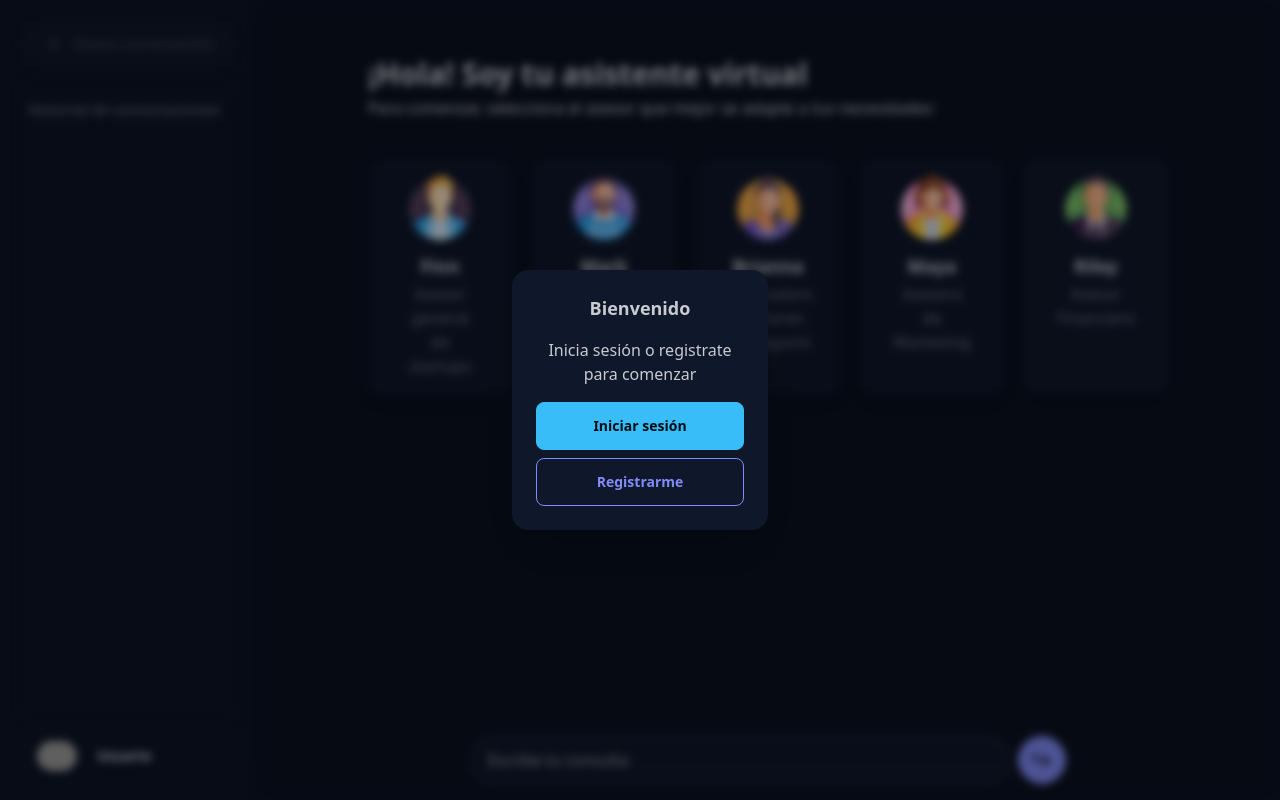
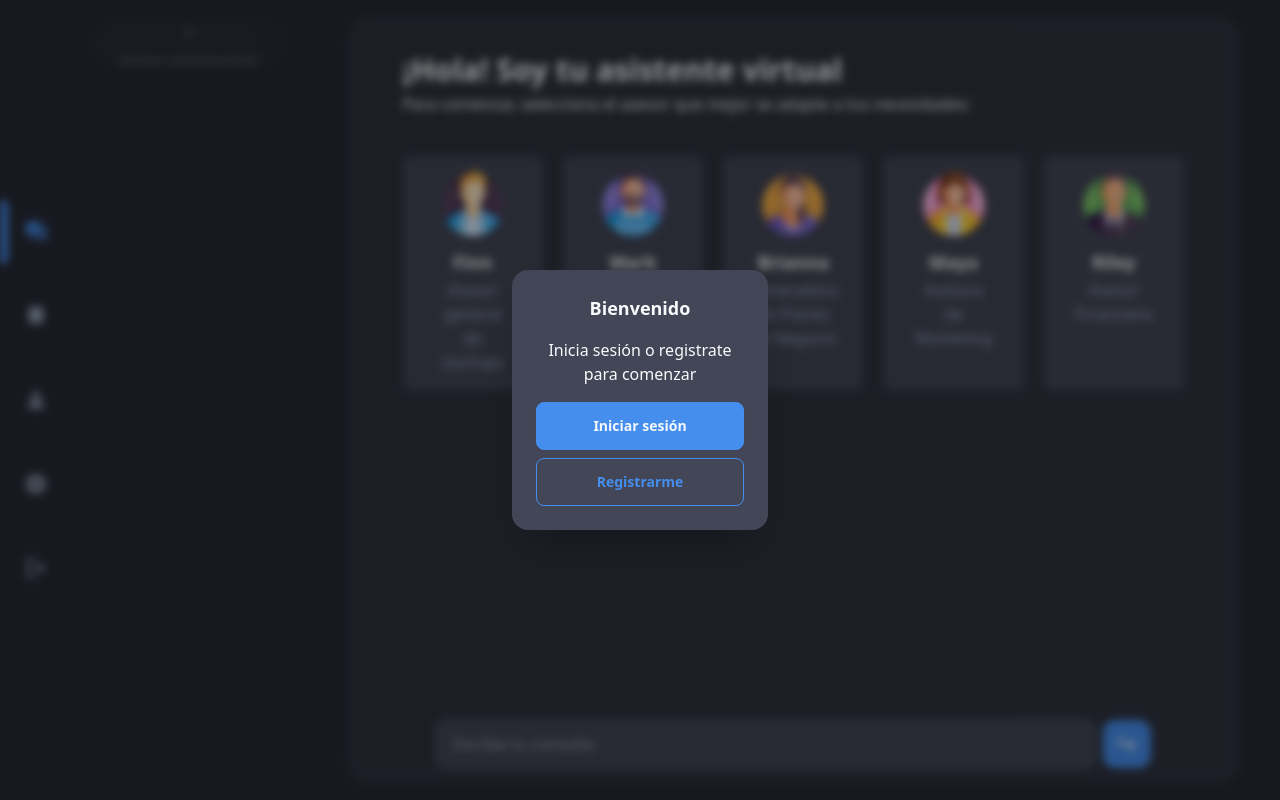
Before and after one commit to martinxanton/Frontend_StartGuide, a React (Vite) app: page / in a window 1280 px wide. Built offline with nearby package versions, Linux system fonts and the light colour scheme; grey boxes are pictures that could not be loaded.

Commit message:
chore: Update theme names and styles in Chat components

```diff
--- a/index.html
+++ b/index.html
@@ -1,11 +1,30 @@
 <!doctype html>
-<html data-theme="night" lang="es" style="scrollbar-gutter: auto;">
+<html data-theme="myDark" lang="es" style="scrollbar-gutter: auto;">
   <head>
     <meta charset="UTF-8" />
     <link rel="icon" type="image/svg+xml" href="/logo.svg" />
     <meta name="viewport" content="width=device-width, initial-scale=1.0" />
     <title>Chatbot</title>
-    <link rel="stylesheet" href="https://fonts.googleapis.com/css2?family=Material+Symbols+Rounded:opsz,wght,FILL,GRAD@24,400,0,0" />
+    <link rel="stylesheet" href="https://fonts.googleapis.com/css2?family=Material+Symbols+Rounded:opsz,wght,FILL,GRAD@20..48,100..700,0..1,-50..200" />
+    <style>
+      .material-symbols-rounded {
+        font-variation-settings:
+        'FILL' 1,
+        'wght' 400,
+        'GRAD' 0,
+        'opsz' 24
+      }
+      .material-symbols-rounded-outlined {
+        font-family: 'Material Symbols Rounded';
+        font-size: 24px;
+        font-variation-settings:
+        'FILL' 0,
+        'wght' 400,
+        'GRAD' 0,
+        'opsz' 24
+      }
+      </style>
+
   </head>
   <body>
     <div id="root"></div>
--- a/src/components/ChatHistory.jsx
+++ b/src/components/ChatHistory.jsx
@@ -1,41 +1,79 @@
-import React from "react";
+import { React, useRef, useEffect } from "react";
 import ReactMarkdown from "react-markdown";
 
-const ChatHistory = ({ messages }) => {
+const ChatHistory = ({ messages, botId }) => {
+  const endOfListRef = useRef(null);
+  useEffect(() => {
+    // Desplaza el contenedor hasta el final cuando los items cambian
+    endOfListRef.current?.scrollIntoView({ behavior: "smooth" });
+  }, [messages]);
+
+  let img =
+    "https://img.daisyui.com/images/stock/photo-1534528741775-53994a69daeb.jpg";
+
+  if (botId == 1) {
+    img = "src/assets/finn.png";
+  } else if (botId == 2) {
+    img = "src/assets/mark.png";
+  } else if (botId == 3) {
+    img = "src/assets/brianna.png";
+  } else if (botId == 4) {
+    img = "src/assets/maya.png";
+  } else if (botId == 5) {
+    img = "src/assets/riley.png";
+  }
+
   return (
-    <div className="flex-grow overflow-auto p-4 mb-4">
+    <div className="flex-grow p-4 overflow-auto">
       {messages.map((msg, index) =>
         msg.role === "user" ? (
           <div
             key={index}
             className={`flex gap-5 py-2 pr-3 chat-end justify-end`}
           >
-            <div className={`chat-bubble chat-bubble-secondary`}>
+            <div
+              className={`rounded-l-3xl rounded-tr-3xl rounded-br-sm bg-primary p-6`}
+            >
               <ReactMarkdown>{msg.parts[0].text}</ReactMarkdown>
             </div>
           </div>
-        ) : msg.role === "bot" || msg.role === "model"  ? (
+        ) : msg.role === "bot" || msg.role === "model" ? (
           <div
             key={index}
             className={`flex gap-5 py-2 pr-3 chat-start justify-start`}
           >
             <div className="chat-image avatar">
               <div className="w-10 rounded-full">
-                <img
-                  alt="Tailwind CSS chat bubble component"
-                  src="https://img.daisyui.com/images/stock/photo-1534528741775-53994a69daeb.jpg"
-                />
+                <img alt="Tailwind CSS chat bubble component" src={img} />
               </div>
             </div>
-            <div className={`chat-bubble`}>
-              {msg.loading ? (
-                <span className="loading loading-dots loading-sm"></span>
-              ) : null}
-              <ReactMarkdown>{msg.parts[0].text}</ReactMarkdown>
+            <div
+              className={`rounded-r-3xl rounded-tl-3xl rounded-bl-sm bg-base-100 p-6 w-3/4 flex flex-col gap-5`}
+            >
+              <div className="flex gap-3 justify-end items-center">
+                <span className="material-symbols-rounded-outlined cursor-pointer text-xl" onClick={() => {}}>
+                  favorite
+                </span>
+              </div>
+              <div>
+                {msg.loading ? (
+                  <span className="loading loading-dots loading-sm"></span>
+                ) : null}
+                <ReactMarkdown>{msg.parts[0].text}</ReactMarkdown>
+              </div>
+              <div className="flex gap-5 pt-2">
+                <span className="material-symbols-rounded-outlined m-0 p-0 cursor-pointer text-xl">
+                  thumb_up
+                </span>
+                <span className="material-symbols-rounded-outlined m-0 p-0 cursor-pointer text-xl">
+                  thumb_down
+                </span>
+              </div>
             </div>
           </div>
         ) : null
       )}
+      <div ref={endOfListRef}></div>
     </div>
   );
 };
--- a/src/components/ChatNew.jsx
+++ b/src/components/ChatNew.jsx
@@ -77,15 +77,9 @@ const ChatNew = ({ handleSetCurrentMessage, handleBotId }) => {
 
   const [selectedPersonality, setSelectedPersonality] = useState(null);
 
-  const [theme, setTheme] = useState("night");
-
-  useEffect(() => {
-    const div = document.getElementById("theme-id");
-    div.setAttribute("data-theme", theme);
-  }, [theme]);
 
   return (
-    <div className="flex-grow flex flex-col pt-10 gap-10 px-24">
+    <div className="flex-grow flex flex-col pt-4 gap-10 px-14">
       {!selectedPersonality ? (
         <>
           <div className="flex flex-col gap-1">
@@ -97,11 +91,11 @@ const ChatNew = ({ handleSetCurrentMessage, handleBotId }) => {
               necesidades:
             </p>
           </div>
-          <div className="grid xl:grid-cols-5 lg:grid-cols-3 sm:grid-cols-2 gap-5">
+          <div className="grid xl:grid-cols-5 lg:grid-cols-3 sm:grid-cols-2 gap-5 ">
             {personality.map((person, index) => (
               <div
                 key={index}
-                className="lg:tooltip"
+                className="lg:tooltip "
                 data-tip={person.description}
               >
                 <div
@@ -111,7 +105,7 @@ const ChatNew = ({ handleSetCurrentMessage, handleBotId }) => {
                     handleBotId(index + 1);
                     console.log("botId " + (index + 1));
                   }}
-                  className="group py-8 px-8 flex flex-col drop-shadow-md cursor-pointer bg-base-100 hover:bg-secondary rounded-xl shadow-lg sm:py-4 sm:flex justify-top items-center gap-3 min-h-full"
+                  className="group py-8 px-8 flex flex-col drop-shadow-none cursor-pointer bg-base-100 hover:bg-secondary rounded-lg sm:py-4 sm:flex justify-top items-center gap-3 min-h-full"
                 >
                   <img
                     className="block mx-auto h-16 sm:mx-0 sm:shrink-0"
@@ -123,7 +117,7 @@ const ChatNew = ({ handleSetCurrentMessage, handleBotId }) => {
                       <p className="text-lg text-base-content group-hover:text-white font-semibold">
                         {person.name}
                       </p>
-                      <p className="text-slate-500 group-hover:text-white font-normal">
+                      <p className="text-slate-400 group-hover:text-white font-normal">
                         {person.role}
                       </p>
                     </div>
@@ -148,11 +142,11 @@ const ChatNew = ({ handleSetCurrentMessage, handleBotId }) => {
             </div>
           </div>
 
-          <div className="flex flex-col gap-2 mt-4">
+          <div className="grid grid-cols-2 gap-2 mt-4">
             {selectedPersonality.questions.map((question, index) => (
               <button
                 key={index}
-                className="btn btn-secondary py-2 px-4 text-white rounded-md"
+                className=" h-16 btn btn-secondary text-white"
                 onClick={() => handleSetCurrentMessage(question)}
               >
                 {question}
--- a/src/components/ModalSetting.jsx
+++ b/src/components/ModalSetting.jsx
@@ -3,14 +3,14 @@ import { useState, useEffect } from "react";
 
 const ModalSetting = () => {
 
-  const [theme, setTheme] = useState("night");
+  const [theme, setTheme] = useState("myDark");
 
   useEffect(() => {
     document.documentElement.setAttribute("data-theme", theme);
   }, [theme]);
 
   const handleThemeChange = (e) => {
-    setTheme(theme === 'night' ? 'fantasy' : 'night');
+    setTheme(theme === 'myDark' ? 'myLight' : 'myDark');
   };
 
   return (
--- a/src/pages/chat.jsx
+++ b/src/pages/chat.jsx
@@ -1,6 +1,6 @@
 import React, { useEffect, useState } from "react";
 
-import { useParams,useNavigate } from "react-router-dom";
+import { useParams, useNavigate } from "react-router-dom";
 import {
   ModalSetting,
   ModalProfile,
@@ -11,14 +11,14 @@ import {
 } from "../components";
 import { jwtDecode } from "jwt-decode";
 import { v4 as uuidv4 } from "uuid";
-import { set } from "firebase/database";
 
 function ChatPage({ modeChat }) {
   const [showModalForm, setShowModalForm] = useState(false);
   const [showModalAuth, setShowModalAuth] = useState(false);
   const [messages, setMessages] = useState([]);
-  const [currentMessage, setCurrentMessage] = useState("");   // Mensaje a enviar
+  const [currentMessage, setCurrentMessage] = useState(""); // Mensaje a enviar
   const [activeConversation, setActiveConversation] = useState(null); // Indice de la conversación activa
+  const [menuOption, setMenuOption] = useState(0); // [1, 2, 3, 4]
   const [userProfile, setUserProfile] = useState(null);
   const [chatMode, setChatMode] = useState(1);
   const [userId, setUserId] = useState(null);
@@ -29,6 +29,9 @@ function ChatPage({ modeChat }) {
   const token = localStorage.getItem("token");
   const { uuid } = useParams();
 
+  const handleLogout = () => {
+    navigate("/logout");
+  };
 
   useEffect(() => {
     if (modeChat === 1) {
@@ -163,13 +166,16 @@ function ChatPage({ modeChat }) {
 
   const fetchConversations = async () => {
     try {
-      const response = await fetch(`http://localhost:3000/api/chat/conversations`, {
+      const response = await fetch(
+        `http://localhost:3000/api/chat/conversations`,
+        {
           method: "GET",
           headers: {
             Authorization: `Bearer ${token}`,
             "Content-Type": "application/json",
           },
-      });
+        }
+      );
       console.log("Token:", token);
 
       if (!response.ok) {
@@ -199,12 +205,18 @@ function ChatPage({ modeChat }) {
   const handleSendMessage = async (event) => {
     event.preventDefault();
     if (!currentMessage.trim()) return;
-    setMessages([])
-    console.log("messages:", messages)
-    const newMessages = [...messages, { role: "user", parts: [{text: currentMessage }] }];
+    setMessages([]);
+    console.log("messages:", messages);
+    const newMessages = [
+      ...messages,
+      { role: "user", parts: [{ text: currentMessage }] },
+    ];
     setMessages(newMessages);
     setCurrentMessage("");
-    setMessages([...newMessages, { role: "bot", loading: true, parts: [{text: ""}]} ]);
+    setMessages([
+      ...newMessages,
+      { role: "bot", loading: true, parts: [{ text: "" }] },
+    ]);
 
     let newUUID = "";
     if (!uuid) {
@@ -216,8 +228,8 @@ function ChatPage({ modeChat }) {
       console.log("UUID existente:", newUUID);
     }
 
-
     navigate(`/${newUUID}`);
+    setActiveConversation(newUUID);
     try {
       const response = await fetch("http://localhost:3000/api/chat", {
         method: "POST",
@@ -236,59 +248,114 @@ function ChatPage({ modeChat }) {
 
       console.log("enviado:", currentMessage, userProfile, userId);
       const data = await response.json();
-      setMessages([...newMessages, { role: "bot", parts: [{text: data.response}]}]);
+      setMessages([
+        ...newMessages,
+        { role: "bot", parts: [{ text: data.response }] },
+      ]);
+      console.log("Conversacion iniciada");
+      await fetchConversations();
+      console.log("Conversaciones despues de enviar:", conversations);
     } catch (error) {
       console.error("Error al obtener la respuesta del bot:", error);
       setMessages([
         ...newMessages,
-        { role: "bot", parts: [{ text: "Error al obtener la respuesta del bot" }]},
+        {
+          role: "bot",
+          parts: [{ text: "Error al obtener la respuesta del bot" }],
+        },
       ]);
     }
-
-
   };
 
   const selectConversation = async (uuid) => {
     setActiveConversation(uuid);
-    setMessages([]);
     console.log("Conversacion seleccionada:", uuid);
     try {
-      const response = await fetch(`http://localhost:3000/api/chat/history/${uuid}`, {
+      const response = await fetch(
+        `http://localhost:3000/api/chat/history/${uuid}`,
+        {
           method: "GET",
           headers: {
             Authorization: `Bearer ${token}`,
             "Content-Type": "application/json",
           },
-      });
+        }
+      );
 
       if (!response.ok) {
-        throw new Error("Failed to fetch conversation history");
+        navigate("/");
       }
       console.log("Trayendo historial de conversación de: ", uuid);
       const data = await response.json();
       console.log("Fetched conversation history:", data.history.slice(2));
+      console.log("botId:", data.botId);
       setMessages(data.history.slice(2));
+      setBotId(data.botId);
       navigate(`/${uuid}`);
     } catch (error) {
       console.error("Error fetching conversation history:", error);
     }
   };
 
-  useEffect(() => {
-    conversationList;
-  },[conversations]);
+  const menu = [
+    {
+      name: "Historial",
+      icon: "forum",
+      action: () => { setMenuOption(0) },
+    },
+    {
+      name: "favoritos",
+      icon: "bookmark",
+      action: () => { setMenuOption(1) },
+    },
+    {
+      name: "Perfil",
+      icon: "person",
+      action: () => document.getElementById("modal_profile").showModal(),
+    },
+    {
+      name: "Ajustes",
+      icon: "settings",
+      action: () => document.getElementById("modal_settings").showModal(),
+    },
+    {
+      name: "Cerrar sesión",
+      icon: "logout",
+      action: handleLogout,
+    },
+  ];
 
-  const conversationList = conversations.map((conversation, index) => (
-    <li key={index} onClick={() => selectConversation(conversation.uuid)}>
-      <a className={`p-4 text-wrap   ${activeConversation === conversation.uuid ? "active" : ""}`}>
-        {conversation.title}
+  const conversationList = conversations
+    .slice()
+    .reverse()
+    .map((conversation, index) => (
+      <li
+        key={index}
+        onClick={() => selectConversation(conversation.uuid)}
+        className={`p-5 rounded-2xl text-sm cursor-pointer ${
+          activeConversation === conversation.uuid
+            ? "bg-primary"
+            : "bg-neutral hover:bg-base-100"
+        }`}
+      >
+        <a className={`text-wrap rounded-3xl `}>{conversation.title}</a>
+      </li>
+    ));
+
+  const menuList = menu.map((item, index) => (
+    <li key={index}
+      className={`cursor-pointer flex gap-4 select-none text-slate-400`}
+      onClick={() => item.action()}
+    >
+      <div className={`py-8 rounded-r-md w-2 ${ menuOption == index ? "bg-primary transition duration-600  animate-scaleUp" : "" }`}></div>
+      <a
+        className="tooltip tooltip-right flex items-center"
+        data-tip={item.name}
+      >
+        <span className={`material-symbols-rounded m-0 p-0 ${ menuOption == index ? "text-primary" : "hover:text-white" }`}>{item.icon}</span>
       </a>
     </li>
   ));
-
-  const handleLogout = () => {
-    navigate("/logout");
-  };
 
   if (loading) {
     return (
@@ -299,11 +366,14 @@ function ChatPage({ modeChat }) {
   }
 
   return (
-    <div
-      className="flex h-screen w-screen bg-base-200"
-      id="theme-id"
-      data-theme="night"
+    <div className="flex h-screen max-h-screen w-screen bg-base-300 gap-6 overflow-hidden">
+      <ul
+        className={`flex flex-col gap-5 justify-center ${
+          token === null ? "blur-sm" : ""
+        }`}
       >
+        {menuList}
+      </ul>
       <div
         className={`p-5 flex w-1/5 flex-col gap-4 ${
           token === null ? "blur-sm" : ""
@@ -313,34 +383,76 @@ function ChatPage({ modeChat }) {
           className={`btn btn-secondary rounded-full ${
             chatMode === 1 ? "btn-disabled" : ""
           } w-full flex justify-center`}
-          onClick={() => {navigate("/"), setActiveConversation(null)} }
+          onClick={() => {
+            navigate("/"), setActiveConversation(null);
+          }}
         >
           <span className="material-symbols-rounded">add</span>
           <span className="hidden xl:flex">Nueva conversación</span>
         </button>
-        <ul className="menu bg-base-200 h-full ">
-          <li>
-            <h2 className="menu-title px-0 overflow-hidden">Historial de conversaciones</h2>
-            <ul className="mx-1">
-              {conversationList}
-            </ul>
-          </li>
-        </ul>
-        <div className="flex items-center gap-2">
+        <ul className="grow h-full flex flex-col gap-3">{conversationList}</ul>
+      </div>
+      <div className="flex flex-col w-4/5 p-4">
+        <div
+          className={`bg-base-200 rounded-3xl pt-5 drop-shadow-none flex flex-col h-full max-h-full ${
+            token === null ? "blur-sm" : ""
+          }`}
+        >
+          {chatMode === 1 ? (
+            <ChatNew
+              handleSetCurrentMessage={handleSetCurrentMessage}
+              handleBotId={handleBotId}
+            />
+          ) : (
+            <ChatHistory messages={messages} botId={botId} />
+          )}
+          <div className="flex justify-center bg-transparent pb-4">
+            <form onSubmit={handleSendMessage} className="flex gap-2 w-4/5">
+              <input
+                type="text"
+                id="messageInput"
+                className="input input-bordered flex-grow rounded-xl"
+                placeholder="Escribe tu consulta"
+                value={currentMessage}
+                onChange={(e) => setCurrentMessage(e.target.value)}
+              />
+              <button
+                id="sendButton"
+                className="btn btn-secondary w-12 h-12 rounded-xl flex items-center justify-center"
+                type="submit"
+                onClick={() => setChatMode(2)}
+              >
+                <span className="material-symbols-rounded m-0 p-0">
+                  prompt_suggestion
+                </span>
+              </button>
+            </form>
+          </div>
+        </div>
+      </div>
+      <ModalProfile />
+      <ModalSetting />
+      <ModalAuth show={showModalAuth} />
+      <ModalForms show={showModalForm} handleClose={handleCloseModalForm} />
+    </div>
+  );
+}
+
+export default ChatPage;
+
+/* <div className="flex items-center gap-2">
           <div className="dropdown dropdown-top w-full">
             <div
               tabIndex={0}
               role="button"
-              className="btn btn-ghost w-full rounded-lg gap-5 justify-start"
+              className="btn btn-ghost flex flex-nowrap w-full rounded-lg gap-5 md:justify-start"
             >
-              <div className="w-10 rounded-full">
               <img
-                  className="rounded-full"
+                className="w-10 rounded-full"
                 alt="Tailwind CSS Navbar component"
                 src="https://img.daisyui.com/images/stock/photo-1534528741775-53994a69daeb.jpg"
               />
-              </div>
-              <h2 className="font-bold">
+              <h2 className="font-bold truncate md:block hidden">
                 {token !== null ? (
                   userProfile !== null ? (
                     <p>{userProfile.startupName}</p>
@@ -386,50 +498,4 @@ function ChatPage({ modeChat }) {
               </li>
             </ul>
           </div>
-        </div>
-      </div>
-      <div
-        className={`bg-base-300 rounded-box w-4/5 flex flex-col h-full p-4 ${
-          token === null ? "blur-sm" : ""
-        }`}
-      >
-        {chatMode === 1 ? (
-          <ChatNew
-            handleSetCurrentMessage={handleSetCurrentMessage}
-            handleBotId={handleBotId}
-          />
-        ) : (
-          <ChatHistory messages={messages} />
-        )}
-        <div className="flex justify-center">
-          <form onSubmit={handleSendMessage} className="flex gap-2 w-3/5">
-            <input
-              type="text"
-              id="messageInput"
-              className="input input-bordered flex-grow rounded-full"
-              placeholder="Escribe tu consulta"
-              value={currentMessage}
-              onChange={(e) => setCurrentMessage(e.target.value)}
-            />
-            <button
-              id="sendButton"
-              className="btn btn-secondary btn-circle flex items-center justify-center"
-              type="submit"
-              onClick={() => setChatMode(2)}
-            >
-              <span className="material-symbols-rounded">
-                prompt_suggestion
-              </span>
-            </button>
-          </form>
-        </div>
-      </div>
-      <ModalProfile />
-      <ModalSetting />
-      <ModalAuth show={showModalAuth} />
-      <ModalForms show={showModalForm} handleClose={handleCloseModalForm} />
-    </div>
-  );
-}
-
-export default ChatPage;
+        </div> */
--- a/tailwind.config.js
+++ b/tailwind.config.js
@@ -1,46 +1,133 @@
 /** @type {import('tailwindcss').Config} */
+const colors = require('tailwindcss/colors')
 export default {
   content: [
     "./src/**/*.{js,jsx,ts,tsx}",
   ],
   theme: {
-    extend: {},
+    extend: {
+      keyframes: {
+        scaleUp: {
+          '0%': { transform: 'scale(0)' },
+          '100%': { transform: 'scale(1)' },
+        },
+      },
+      animation: {
+        scaleUp: 'scaleUp 300ms ease-in-out forwards',
+      },
+    },
   },
   plugins: [require("daisyui")],
   daisyui: {
     themes: [
+      {
+        myLight: {
+          colors: {
+            'primary': {
+              50: '#f4f8fd',
+              100: '#e8f1fb',
+              200: '#c6ddf4',
+              300: '#a3c8ed',
+              400: '#5e9fe0',
+              500: '#1976d2',
+              600: '#176abd',
+              700: '#13599e',
+              800: '#0f477e',
+              900: '#0c3a67',
+            },
+            'secondary': {
+              50: '#f4fbfa',
+              100: '#e9f6f5',
+              200: '#c9e9e6',
+              300: '#a8dbd7',
+              400: '#67c1b8',
+              500: '#26a69a',
+              600: '#22958b',
+              700: '#1d7d74',
+              800: '#17645c',
+              900: '#13514b',
+            },
+          },
+          'primary': '#a3c8ed',         //300,
+          'primary-focus': '#458eed',   //400
+          'primary-content': '#0c3a67', //900
+          'secondary': '#458eed',       //300
+          'secondary-focus': '#67c1b8', //400
+          'secondary-content': '#ffffff', //900
+          'accent': colors.fuchsia[300],
+          'accent-focus': colors.fuchsia[400],
+          'accent-content': colors.fuchsia[900],
+          'neutral': colors.neutral[900],
+          'neutral-focus': colors.neutral[700],
+          'neutral-content': colors.neutral[50],
+          'base-100': '#ffffff',
+          'base-200': '#f2f2f2',
+          'base-300': '#e5e5e5',
+          'base-content': colors.slate[900],
+          'info': colors.sky[300],
+          'info-content': colors.sky[900],
+          'success': colors.emerald[400],
+          'success-content': colors.emerald[900],
+          'warning': colors.yellow[400],
+          'warning-content': colors.yellow[900],
+          'error': colors.rose[300],
+          'error-content': colors.rose[900],
+        },
+        myDark: {
+          colors: {
+            'primary': {
+              50: '#f4f8fd',
+              100: '#e8f1fb',
+              200: '#c6ddf4',
+              300: '#a3c8ed',
+              400: '#5e9fe0',
+              500: '#1976d2',
+              600: '#176abd',
+              700: '#13599e',
+              800: '#0f477e',
+              900: '#0c3a67',
+            },
+            'secondary': {
+              50: '#f4fbfa',
+              100: '#e9f6f5',
+              200: '#c9e9e6',
+              300: '#a8dbd7',
+              400: '#67c1b8',
+              500: '#26a69a',
+              600: '#22958b',
+              700: '#1d7d74',
+              800: '#17645c',
+              900: '#13514b',
+            },
+          },
+          'primary': '#458eed',         //700,
+          'primary-focus': '#1976d2',   //500
+          'primary-content': '#f4f8fd', //50
+          'secondary': '#458eed',       //700
+          'secondary-focus': '#26a69a', //500
+          'secondary-content': '#f4fbfa', //50
+          'accent': colors.fuchsia[700],
+          'accent-focus': colors.fuchsia[500],
+          'accent-content': colors.fuchsia[50],
+          'neutral': '#333644',
+          'neutral-focus': colors.neutral[200],
+          'neutral-content': '#ffffff',
+          'base-100': '#434656',
+          'base-200': '#303340',
+          'base-300': '#282a36',
+          'base-content': colors.slate[50],
+          'info': colors.sky[300],
+          'info-content': colors.sky[900],
+          'success': colors.emerald[400],
+          'success-content': colors.emerald[900],
+          'warning': colors.yellow[400],
+          'warning-content': colors.yellow[900],
+          'error': colors.rose[300],
+          'error-content': colors.rose[900],
+        }
+      },
       "light",
-      "dark",
-      "cupcake",
-      "bumblebee",
-      "emerald",
-      "corporate",
-      "synthwave",
-      "retro",
-      "cyberpunk",
-      "valentine",
-      "halloween",
-      "garden",
-      "forest",
-      "aqua",
-      "lofi",
-      "pastel",
-      "fantasy",
-      "wireframe",
-      "black",
-      "luxury",
-      "dracula",
-      "cmyk",
-      "autumn",
-      "business",
-      "acid",
-      "lemonade",
-      "night",
-      "coffee",
-      "winter",
-      "dim",
-      "nord",
-      "sunset",
+      "dark"
     ],
   },
 }
```
Lines whose indentation alone changed are shown as unchanged.
